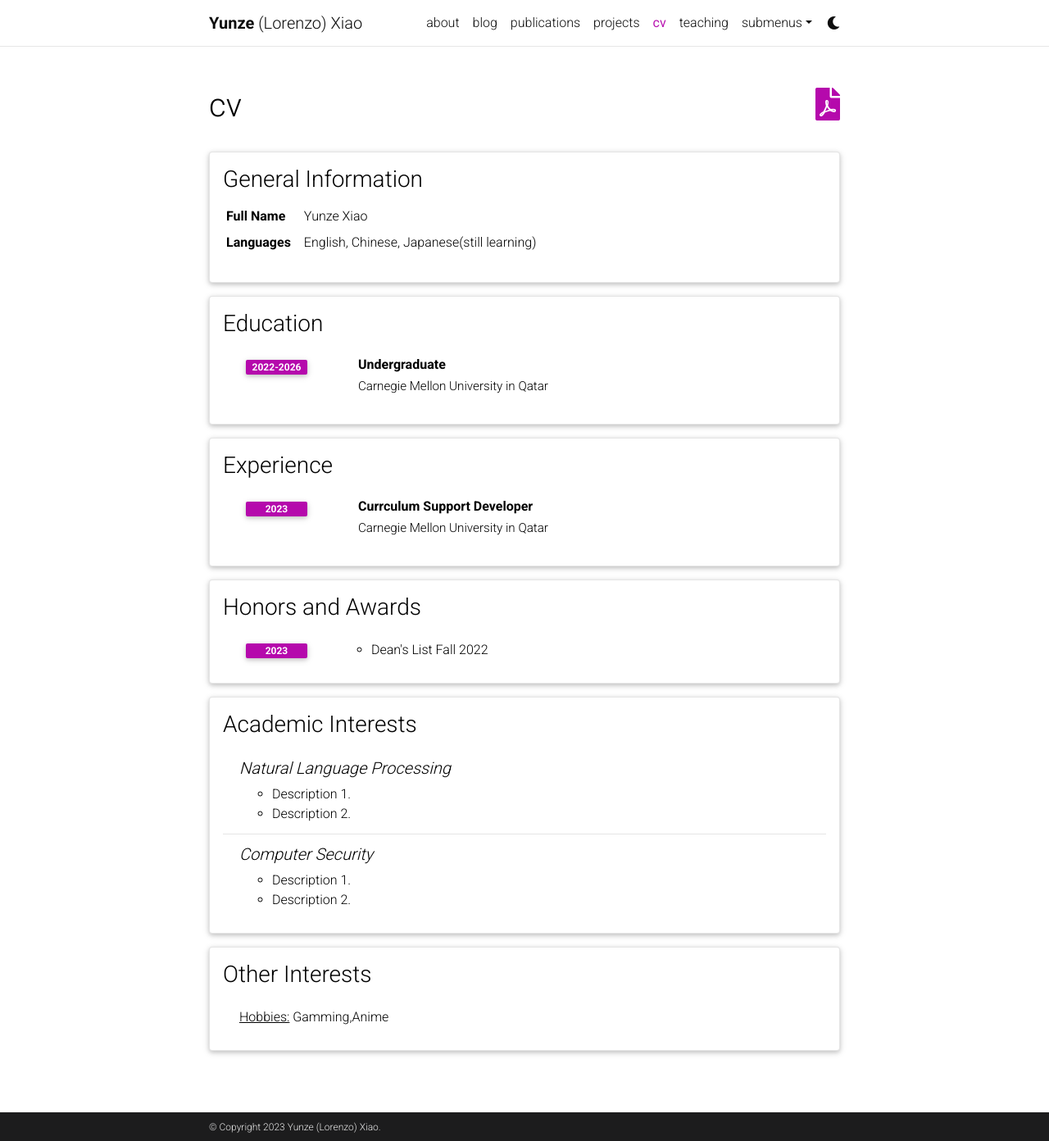
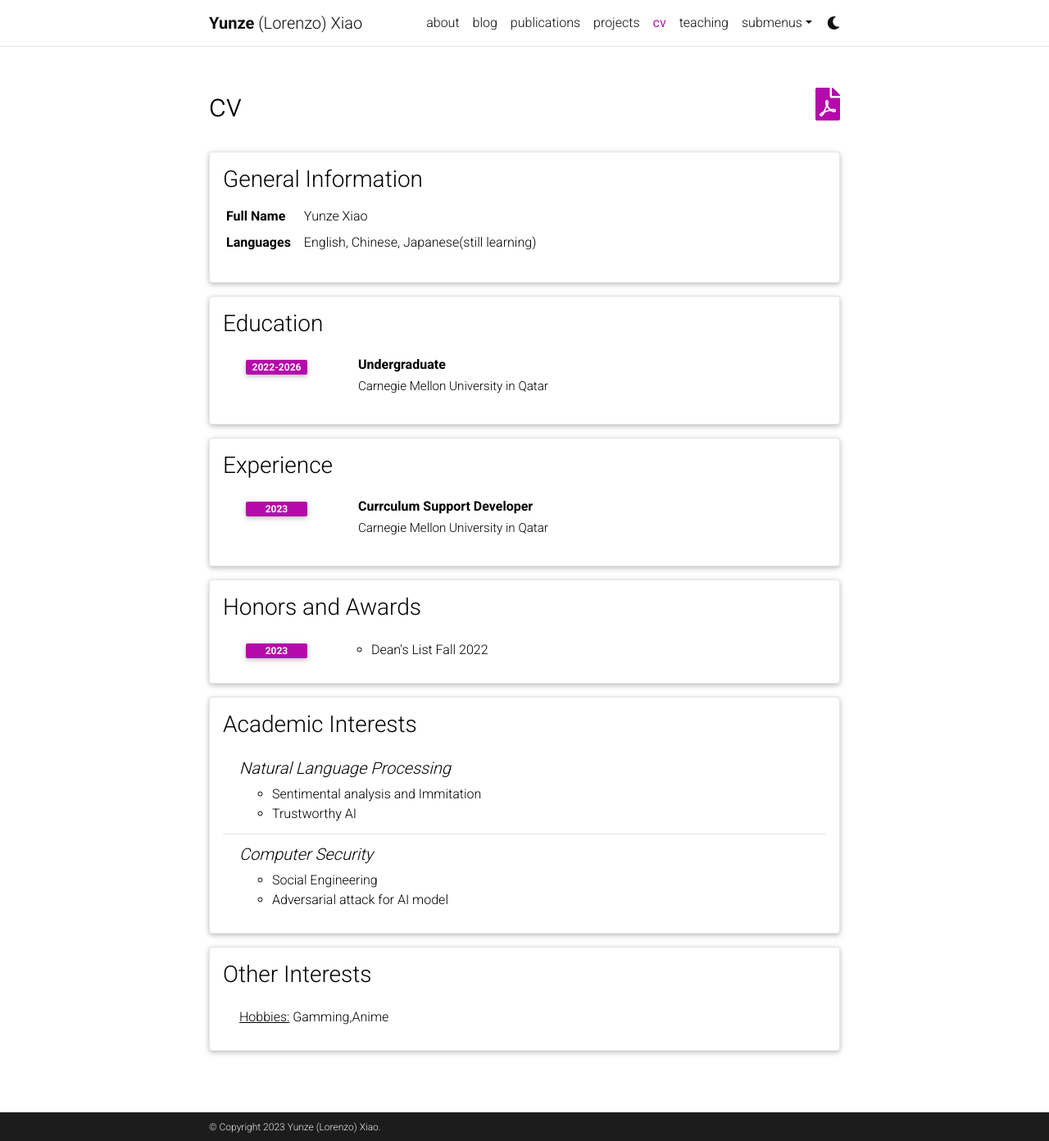
Before and after one commit to Algoroxyolo/algoroxyolo.github.io, a Jekyll site: the page built from _pages/cv.md, in a window 1280 px wide and 1392 px high. Shown: the whole window at 82% size. Built offline with Jekyll 4.4.1, drawn with Linux system fonts in a browser that asks for light colours; comment, search, counter and statistics services are not loaded; a style sheet for code colours, icons or effects is not loaded.

Commit message:
modified:   _data/cv.yml

```diff
--- a/_data/cv.yml
+++ b/_data/cv.yml
@@ -35,12 +35,12 @@
   contents:
     - title: Natural Language Processing
       items:
-        - Description 1.
-        - Description 2.
+        - Sentimental analysis and Immitation
+        - Trustworthy AI
     - title: Computer Security
       items:
-        - Description 1.
-        - Description 2.
+        - Social Engineering
+        - Adversarial attack for AI model
 
 - title: Other Interests
   type: list
```
